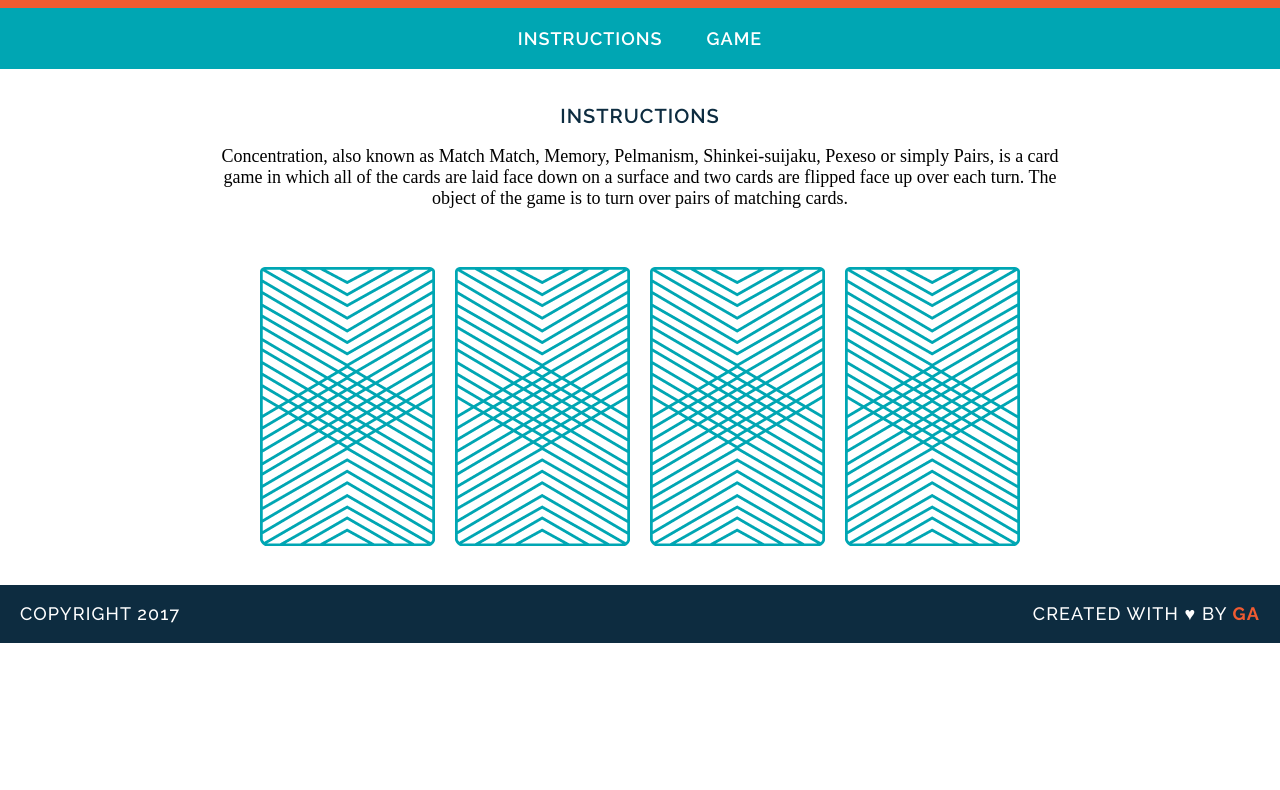
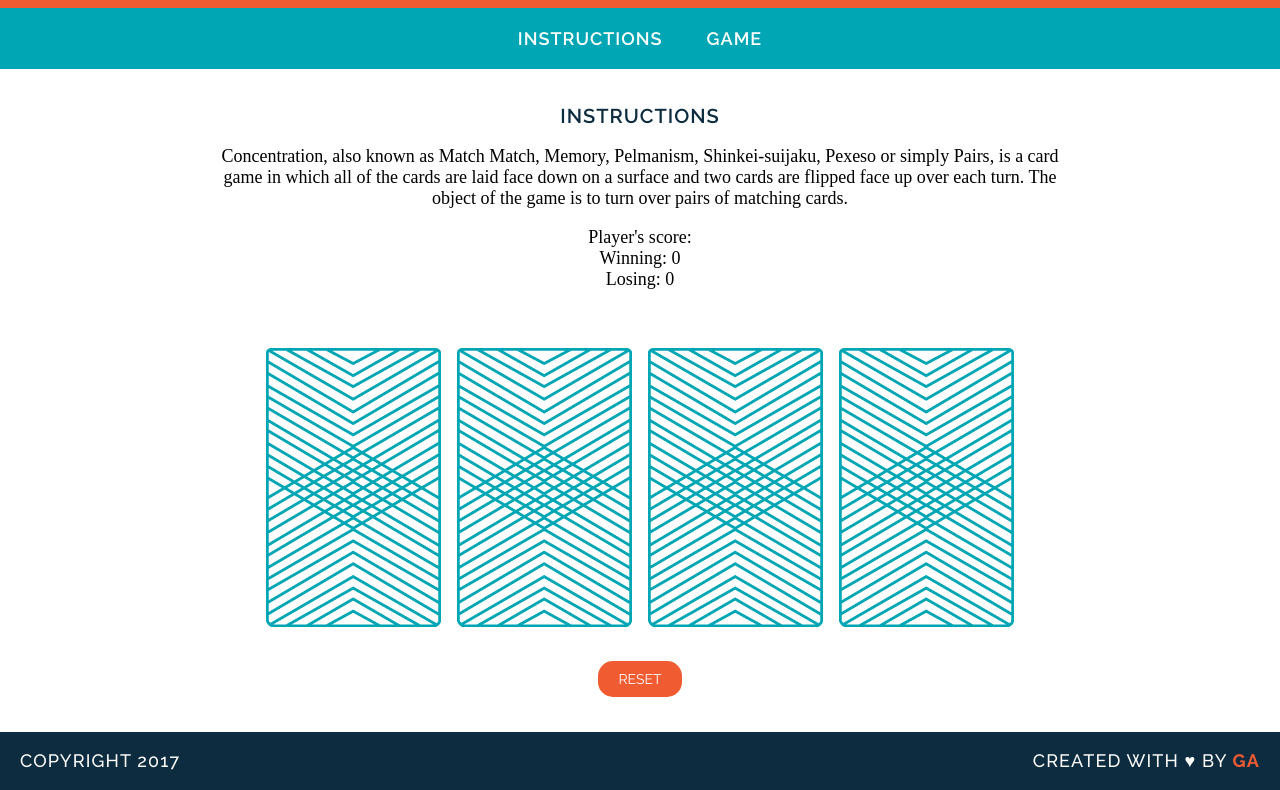
Before and after one commit to valeriaoshiro/wdi-fundamentals-memorygame, a plain HTML site: page index.html in a window 1280 px wide. Shown: the part 105-895 px from the top of the page. Before the commit the page ends 800 px from the top, so only its background shows below. Drawn offline with Linux system fonts and the light colour scheme; a web font is replaced by a local one.

Commit message:
create game logic

```diff
--- a/css/style.css
+++ b/css/style.css
@@ -103,3 +103,16 @@ footer {
 	color: #F15B31;
 	font-weight: 700;
 }
+
+button {
+	background: #F15B31;
+	color: white;
+	border: none;
+	text-transform: uppercase;
+	font-family: 'Raleway';
+	padding: 10px 20px;
+	margin-top: 30px;
+	border-radius: 15px;
+	font-height: 26px;
+	font-size: 14px;
+}
--- a/index.html
+++ b/index.html
@@ -16,12 +16,12 @@
 	<main>
 		<h2 id="instructions">Instructions</h2>
 		<p>Concentration, also known as Match Match, Memory, Pelmanism, Shinkei-suijaku, Pexeso or simply Pairs, is a card game in which all of the cards are laid face down on a surface and two cards are flipped face up over each turn. The object of the game is to turn over pairs of matching cards.</p>
-		<div id="game">
-		    <img src="images/back.png" alt="Queen of Diamonds">
-		    <img src="images/back.png" alt="Queen of Hearts">
-		    <img src="images/back.png" alt="King of Diamonds">
-		    <img src="images/back.png" alt="King of Hearts">
-	  </div>
+		<div>
+			<p>Player's score:<br>
+			Winning: <span id="win">0</span><br>Losing: <span id="lose">0</span></p>
+		</div>
+		<div id="game-board" class="board clearfix"></div>
+		<button>Reset</button>
 	</main>
 	<footer class="clearfix">
 		<p class="copyright">Copyright 2017</p>
--- a/js/main.js
+++ b/js/main.js
@@ -21,26 +21,52 @@ var cards = [
 	}
 ];
 var cardsInPlay = [];
+var win = document.querySelector('#win');
+var lose = document.querySelector('#lose');
 
 var checkForMatch = function(){
 	if (cardsInPlay[0] === cardsInPlay[1]) {
 		alert('You found a match!');
+		win.textContent = Number(win.textContent)+1;
+
 	} else {
 		alert('Sorry, try again');
+		lose.textContent = Number(lose.textContent)+1;
 	}
 };
 
-var flipCard = function(cardId){
+var flipCard = function(){
+	var cardId = this.getAttribute('data-id');
 	console.log("User flipped " + cards[cardId].rank);
 	cardsInPlay.push(cards[cardId].rank);
 	console.log(cards[cardId].suit);
 	console.log(cards[cardId].cardImage);
+	this.setAttribute('src', cards[cardId].cardImage);
 	if (cardsInPlay.length === 2) {
 		checkForMatch();
 	}
-
 };
 
+var createBoard = function(){
+	for(var i = 0; i < cards.length; i++){
+		var cardElement = document.createElement('img');
+		cardElement.setAttribute('src', 'images/back.png');
+		cardElement.setAttribute('data-id', i);
+		cardElement.addEventListener('click', flipCard);
+		document.querySelector('#game-board').appendChild(cardElement);
+	}
+};
 
-flipCard(0);
-flipCard(2);
+var reset = function (){
+	console.log('reset pressed');
+	cardsInPlay = [];
+	var parent = document.querySelector('#game-board');
+	while (parent.firstChild){
+		parent.removeChild(parent.firstChild);
+	}
+	createBoard();
+};
+
+var button = document.querySelector('button');
+button.addEventListener('click', reset);
+createBoard();
```
